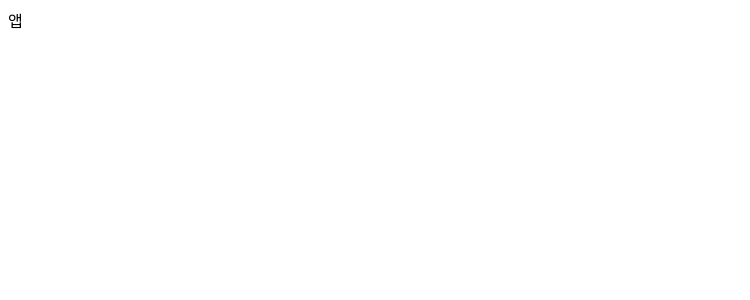
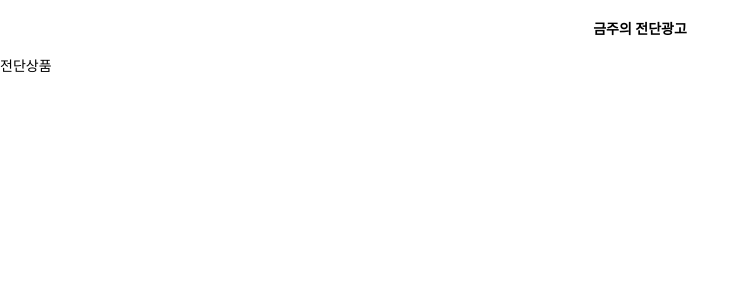
Before and after one commit to miirmoon/promotion_products, a React (Create React App) app: page / in a window 1280 px wide. Shown: the top 300 px of the page, without its empty margins (0-750 px from the left). Built offline with nearby package versions, Linux system fonts and the light colour scheme.

Commit message:
[feat]: 헤더 추가 - 상단 위치 고정 - 페이지에 따라 제목 변경(Header.tsx에서 path와 제목 매칭하여 추가하기)

```diff
--- a/package.json
+++ b/package.json
@@ -14,6 +14,7 @@
     "axios": "^0.27.2",
     "react": "^18.2.0",
     "react-dom": "^18.2.0",
+    "react-router-dom": "^6.3.0",
     "react-scripts": "5.0.1",
     "styled-components": "^5.3.5",
     "styled-reset": "^4.4.2",
--- a/src/App.tsx
+++ b/src/App.tsx
@@ -1,5 +1,23 @@
+import { BrowserRouter, Routes, Route } from "react-router-dom";
+import { ThemeProvider } from "styled-components";
+import GlobalStyle from "styles/globalStyles";
+import theme from "styles/theme";
+
+import Header from "components/layout/Header";
+import Promotion from "pages/Promotion";
+
 function App() {
-  return <div className="App">앱</div>;
+  return (
+    <ThemeProvider theme={theme}>
+      <GlobalStyle />
+      <BrowserRouter>
+        <Header />
+        <Routes>
+          <Route path="/" element={<Promotion />} />
+        </Routes>
+      </BrowserRouter>
+    </ThemeProvider>
+  );
 }
 
 export default App;
--- /dev/null
+++ b/src/components/layout/Header.tsx
@@ -0,0 +1,23 @@
+import { useLocation } from "react-router-dom";
+import styled from "styled-components";
+
+const pageTitle: { [key: string]: string } = {
+  "/": "금주의 전단광고",
+};
+
+export default function Header() {
+  const location = useLocation();
+
+  return <HeaderBox>{pageTitle[location.pathname]}</HeaderBox>;
+}
+
+const HeaderBox = styled.header`
+  position: fixed;
+  top: 0;
+  left: 0;
+  width: 100%;
+  height: ${(props) => props.theme.boxSize.header};
+  font-weight: ${(props) => props.theme.fontWeight.bold};
+  text-align: center;
+  line-height: ${(props) => props.theme.boxSize.header};
+`;
--- /dev/null
+++ b/src/pages/Promotion/index.tsx
@@ -0,0 +1,3 @@
+export default function Promotion() {
+  return <div>전단상품</div>;
+}
```
Also changed, not shown: 1 other file (tests, documents, lock files or other folders).
